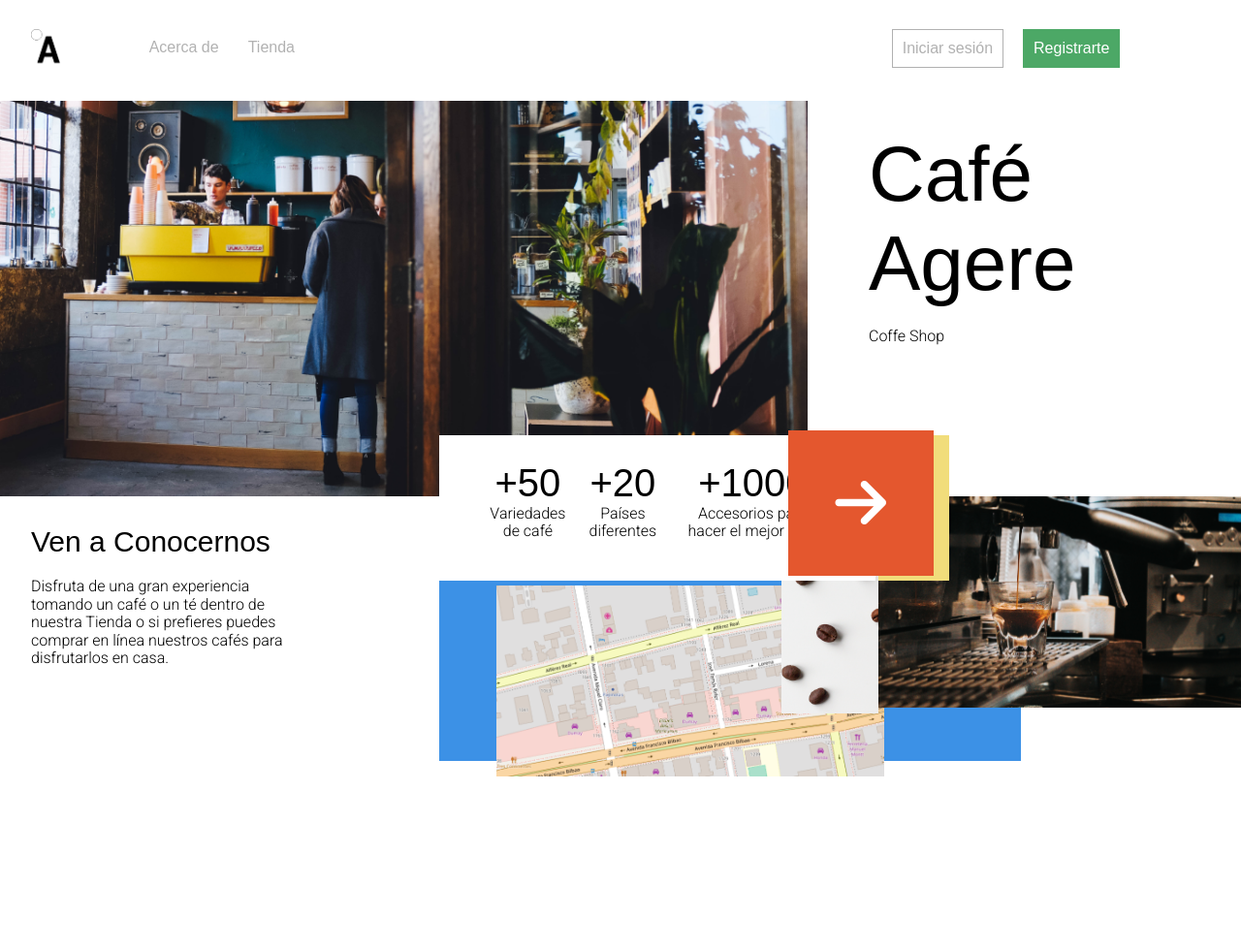
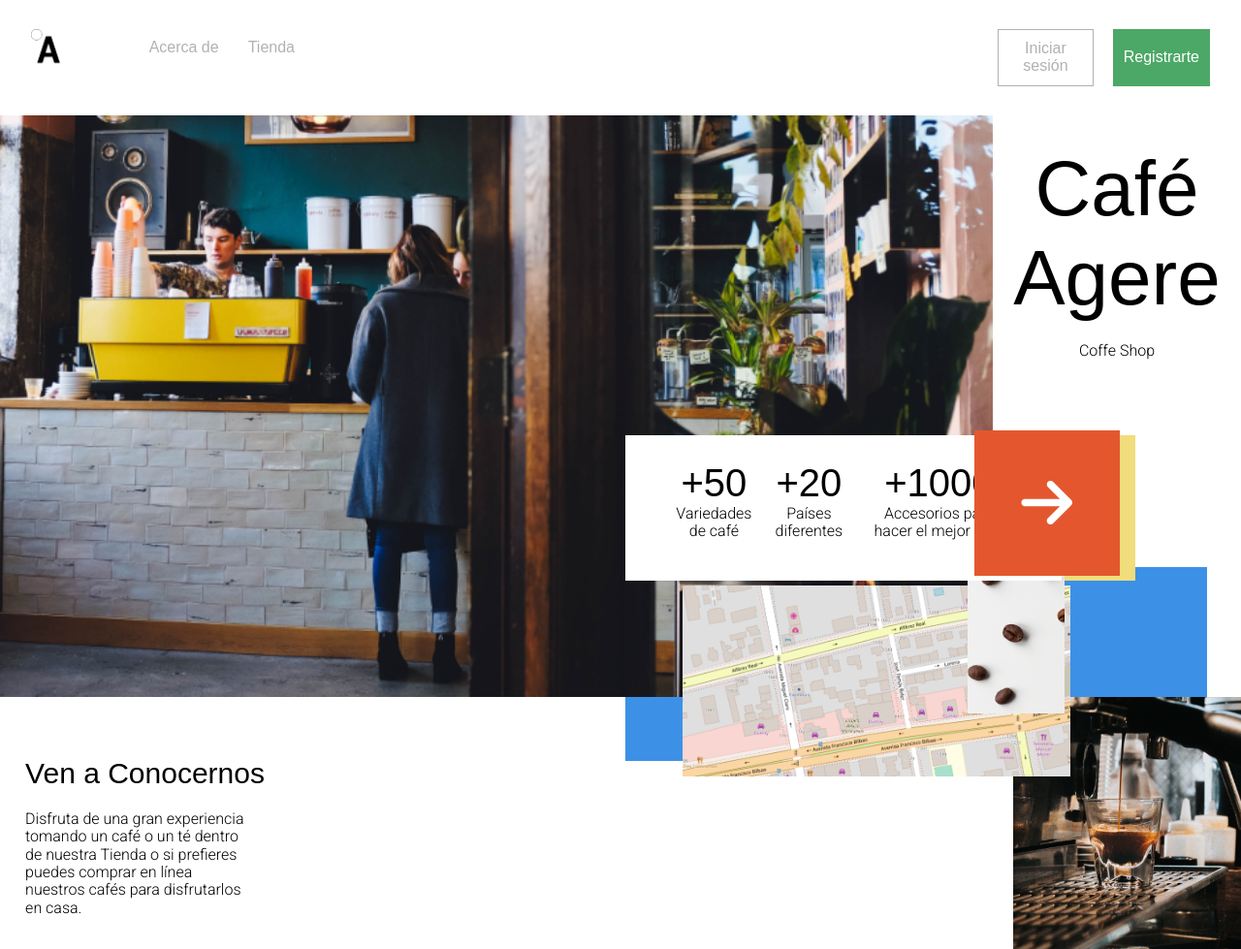
Before and after one commit to NieLi26/Desafio-Cafeteria-Agere, a plain HTML site: page index.html in a window 1280 px wide. Shown: the whole page at 97% size. Before the commit the page ends 801 px from the top, so only its background shows below. Drawn offline with Linux system fonts and the light colour scheme; a web font is replaced by a local one.

Commit message:
fixed errors 3

```diff
--- a/assets/scss/base/_reset.scss
+++ b/assets/scss/base/_reset.scss
@@ -46,7 +46,7 @@ p {
     margin-top: 0;
 }
 .contenedor {
-    max-width: 128rem;
+    // max-width: 128rem;
     width: 95%;
     margin: 0 auto;
 }
--- a/assets/scss/layout/_contacto.scss
+++ b/assets/scss/layout/_contacto.scss
@@ -4,7 +4,7 @@
     position: absolute;
     top: 55.5%;
     height: 20%;
-    left: 28%;
+    left: 43%;
     width: 50%;
     // background-color: green;
 
@@ -92,5 +92,6 @@
         top: 88%;
         left: 50%;
         margin-left: -22.5rem;
+        z-index: -1;
     }
 }
--- a/assets/scss/layout/_footer.scss
+++ b/assets/scss/layout/_footer.scss
@@ -2,19 +2,24 @@
 @use "../abstracts/mixins" as m;
 
 .footer {
-    position: relative;
+    display: flex;
+    justify-content: space-between;
+    align-items: center;
 
     &__contenido {
         padding-top: v.$separacion;
-        width: 23%;
+        p {
+            width: 23%;
+            margin: 0;
+        }
     }
 
     &__imagen {
         overflow: hidden;
-        height: 25rem;
-        width: 35%;
-        float: right;
+        width: 20%;
+        height: 26rem;
         img {
+            height: 100%;
             object-fit: cover;
         }
     }
--- a/assets/scss/layout/_nav.scss
+++ b/assets/scss/layout/_nav.scss
@@ -8,7 +8,7 @@
 
     &__links {
         float: right;
-        width: 70%;
+        width: 80%;
         display: flex;
         align-items: center;
         gap: 3rem;
@@ -20,7 +20,7 @@
 
     &__buttons {
         float: right;
-        width: 30%;
+        width: 20%;
         display: flex;
         gap: 2rem;
     }
--- a/assets/scss/pages/_home.scss
+++ b/assets/scss/pages/_home.scss
@@ -5,15 +5,17 @@
     @include m.clearFloat;
 
     &__imagen {
-        width: 70%;
+        width: 80%;
         img {
-            width: 93%;
+            width: 100%;
+            height: 60rem;
             object-fit: cover;
         }
     }
 
     &__contenido {
-        width: 30%;
+        width: 20%;
+        text-align: center;
         float: right;
         margin-top: v.$separacion;
     }
--- a/index.html
+++ b/index.html
@@ -76,12 +76,8 @@
   </section>
 
   <footer class="footer">
-    <div class="footer__imagen">
-      <img src="assets/img/img-2.png" alt="Imagen 2">
-    </div>
-
-    <div class="contenedor">
-      <div class="footer__contenido">
+    <div class="">
+      <div class="footer__contenido contenedor">
         <h2 class="footer__heading">Ven a Conocernos</h2>
 
         <p>
@@ -90,6 +86,11 @@
         </p>
       </div>
     </div>
+
+    <div class="footer__imagen">
+      <img src="assets/img/img-2.png" alt="Imagen 2">
+    </div>
+
   </footer>
 </body>
 </html>
```
Also changed, not shown: assets/css/style.css, 1 other file.
